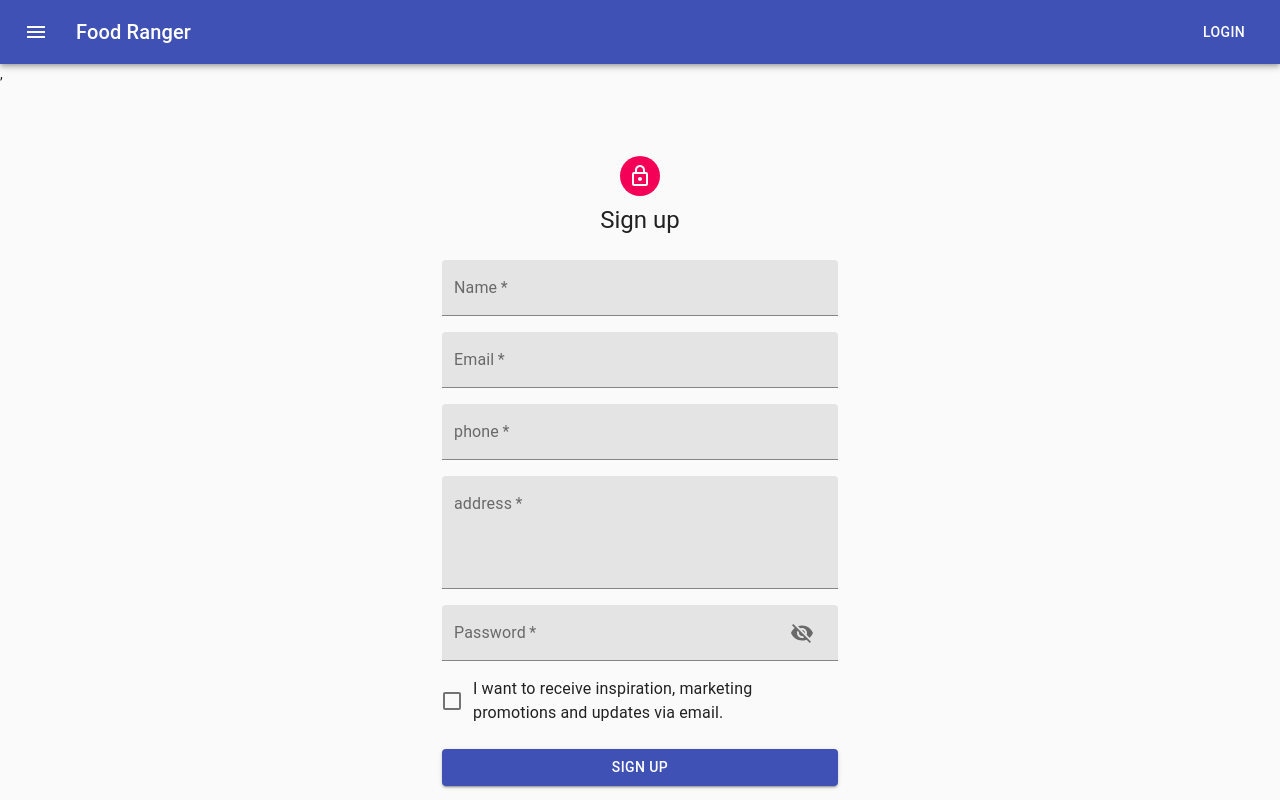
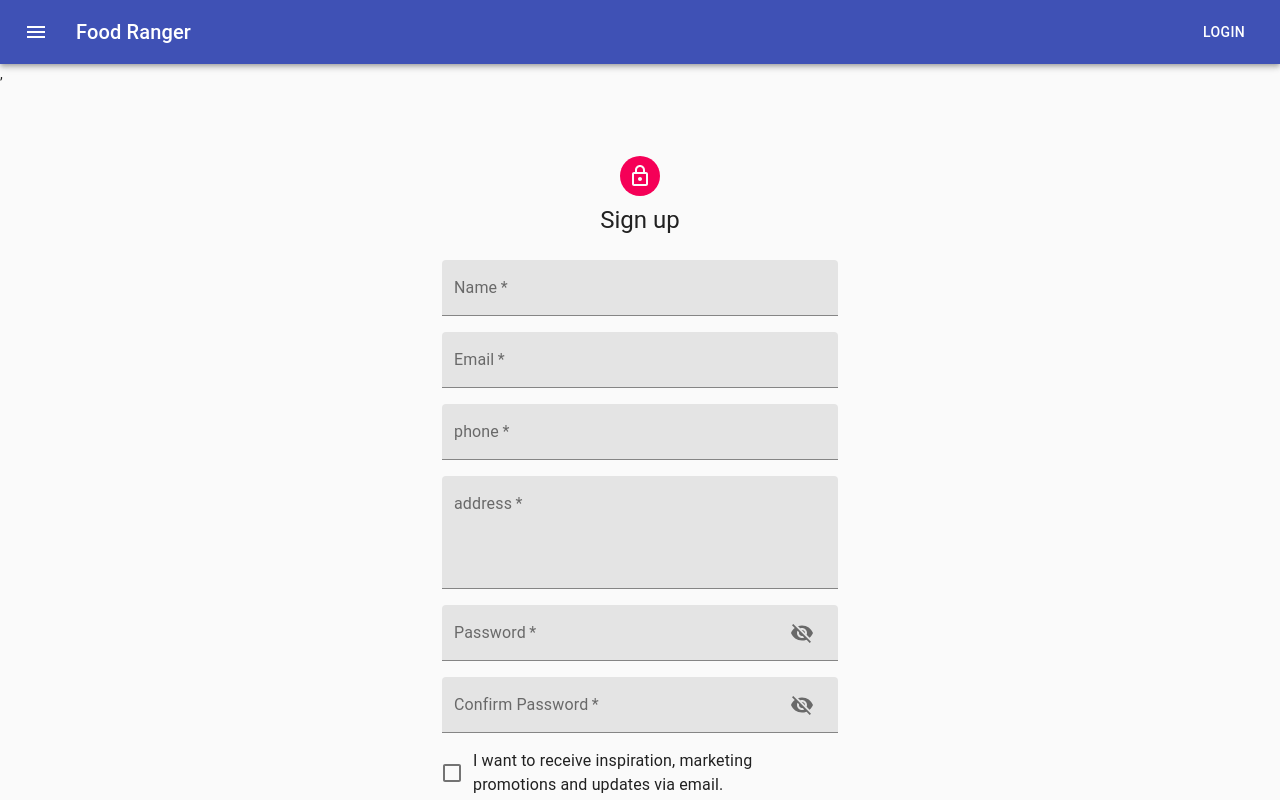
Before and after one commit to hemant123456789/FE-1, a React (Create React App) app: page /signup in a window 1280 px wide. Shown: the top 800 px of the page. Built offline with nearby package versions, Linux system fonts and the light colour scheme.

Commit message:
c password

```diff
--- a/src/components/SignUp.js
+++ b/src/components/SignUp.js
@@ -69,6 +69,7 @@ export default function SignUp() {
       email:null,
       phone: null,
       password: null,
+      confirmPassword: null,
       address: null,
       },
     }
@@ -78,13 +79,15 @@ export default function SignUp() {
       email:null,
       phone: null,
       password: null,
+      confirmPassword: null,
       address: null
   });
 
   // Add these variables to your component to track the state
 const [showPassword, setShowPassword] = useState(false);
-const handleClickShowPassword = () => setShowPassword(!showPassword);
-const handleMouseDownPassword = () => setShowPassword(!showPassword);
+const [confirmPassword, setShowConfirmPassword] = useState(false);
+const handleClickShowPassword = (eventName,type) => eventName(!type);
+const handleMouseDownPassword = (eventName, type) => eventName(!type);
 
   const handleInputChange = (event) => {
     setState((prevProps) => ({
@@ -180,7 +183,7 @@ const handleMouseDownPassword = () => setShowPassword(!showPassword);
                 required
                 value={state.phone || ''}
                 error={errors.phone instanceof Object ? true : false}
-                helperText={errors.phone && 'Phone is required '}
+                helperText={errors.phone && errors.phone.message}
                 fullWidth
                 id="phone"
                 label="phone"
@@ -188,7 +191,14 @@ const handleMouseDownPassword = () => setShowPassword(!showPassword);
                 inputProps={{
                   autoComplete: 'none'
                }}
-                {...register('phone',  { required: true })}
+                {...register('phone',  {
+                required: 'Phone is required',
+                pattern: {
+                  value: /^[0-9]*$/g,
+                  message: "Enter a valid phone",
+                },
+               }
+               )}
                 onChange={e => {
                   handleInputChange(e);
               }}
@@ -205,14 +215,19 @@ const handleMouseDownPassword = () => setShowPassword(!showPassword);
                 variant="filled"
                 value={state.address || ''}
                 error={errors.address instanceof Object ? true : false}
-                helperText={errors.address && 'Address is required '}
+                helperText={errors.address && errors.address.message}
                 name="address"
                 label="address"
                 inputProps={{
                   autoComplete: 'none'
                }}
                 id="address"
-                {...register('address',  { required: true })}
+                {...register('address',  { required: 'Address is required',
+                maxLength: {
+                  value: 2000,
+                  message: "Address exceed maxLength."
+                }
+              })}
                 onChange={e => {
                   handleInputChange(e);
               }}
@@ -243,8 +258,8 @@ const handleMouseDownPassword = () => setShowPassword(!showPassword);
                   <InputAdornment position="end">
                     <IconButton
                       aria-label="toggle password visibility"
-                      onClick={handleClickShowPassword}
-                      onMouseDown={handleMouseDownPassword}
+                      onClick={() => handleClickShowPassword(setShowPassword, showPassword)}
+                      onMouseDown={() => handleMouseDownPassword(setShowPassword, showPassword)}
                     >
                       {showPassword ? <Visibility /> : <VisibilityOff />}
                     </IconButton>
@@ -253,6 +268,41 @@ const handleMouseDownPassword = () => setShowPassword(!showPassword);
               }}
               />
             </Grid>
+            <Grid item xs={12}>
+              <TextField
+                variant="filled"
+                required
+                value={state.confirmPassword || ''}
+                error={errors.confirmPassword instanceof Object ? true : false}
+                helperText={errors.confirmPassword && 'Confirm Password is required '}
+                fullWidth
+                name="confirmPassword"
+                label="Confirm Password"
+                type={showPassword ? 'text' : 'password'}
+                inputProps={{
+                  autoComplete: 'none'
+               }}
+                id="confirmPassword"
+                {...register('confirmPassword',  { required: true })}
+                onChange={e => {
+                  handleInputChange(e);
+              }}
+              InputProps={{ // <-- This is where the toggle button is added.
+                endAdornment: (
+                  <InputAdornment position="end">
+                    <IconButton
+                      aria-label="toggle password visibility"
+                      onClick={() =>handleClickShowPassword(setShowConfirmPassword, confirmPassword)}
+                      onMouseDown={() =>handleMouseDownPassword(setShowConfirmPassword, confirmPassword)}
+                    >
+                      {showPassword ? <Visibility /> : <VisibilityOff />}
+                    </IconButton>
+                  </InputAdornment>
+                )
+              }}
+              />
+            </Grid>
+
             <Grid item xs={12}>
               <FormControlLabel
                 control={<Checkbox value="allowExtraEmails" color="primary" />}
```
